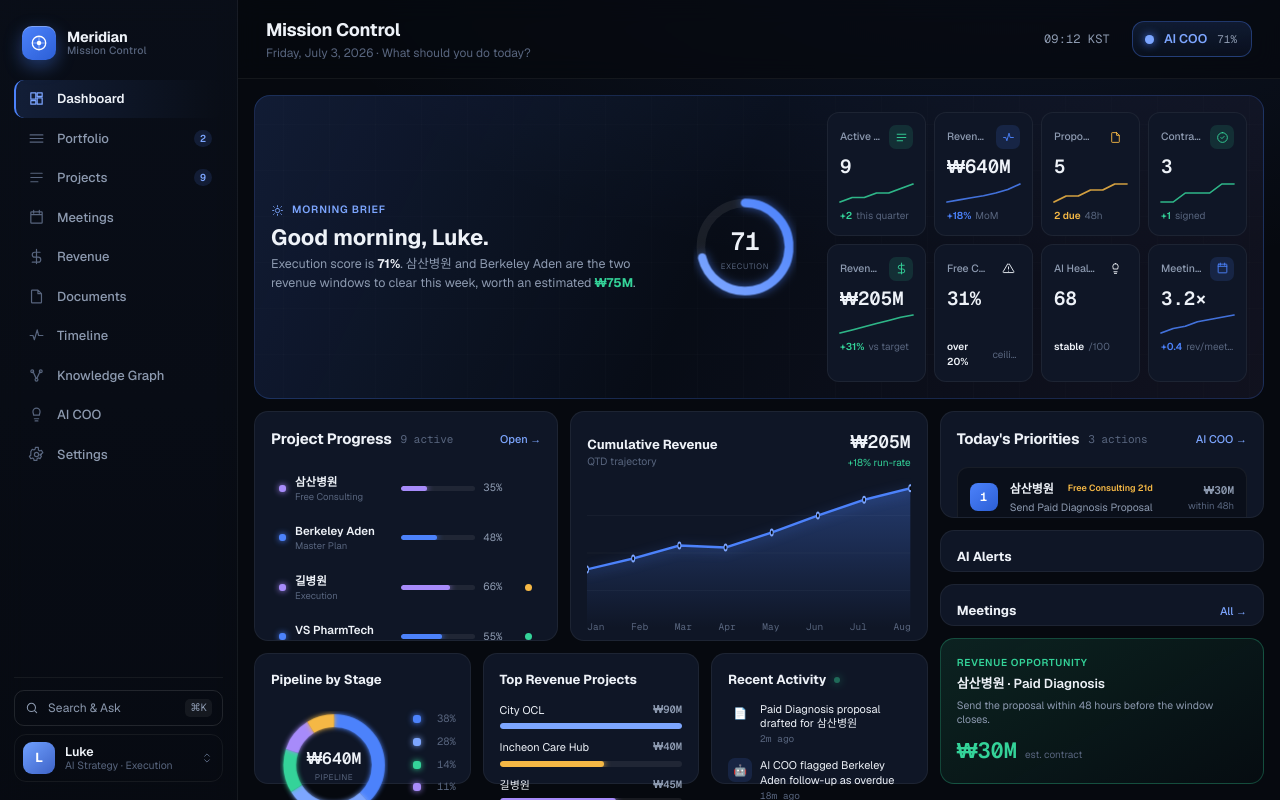
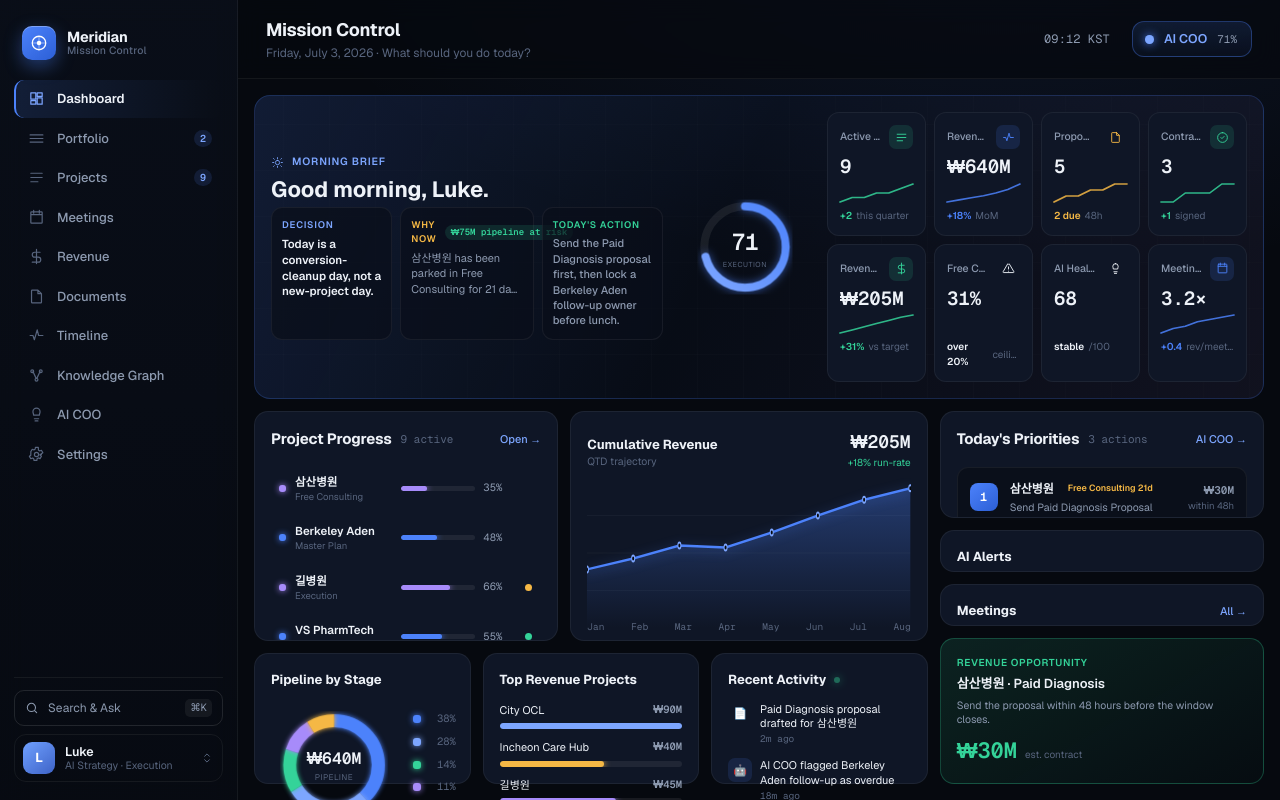
Before and after one commit to vudex-developer/Meridian-mission-control, a Next.js app: page / in a window 1280 px wide. Built offline with nearby package versions, Linux system fonts and the light colour scheme.

Commit message:
Enrich dashboard morning brief

```diff
--- a/scripts/check-dashboard-layout.mjs
+++ b/scripts/check-dashboard-layout.mjs
@@ -20,6 +20,16 @@ if (!page.includes("grid-cols-[minmax(0,1.35fr)_minmax(300px,0.65fr)]")) {
   failures.push("Dashboard is missing the 16:9 desktop board grid.");
 }
 
+if (!page.includes("morning-brief-depth")) {
+  failures.push("Morning Brief is missing the structured depth section.");
+}
+
+for (const label of ["Decision", "Why now", "Today's action"]) {
+  if (!page.includes(label)) {
+    failures.push(`Morning Brief is missing the ${label} cue.`);
+  }
+}
+
 if (!nextConfig.includes("allowedDevOrigins") || !nextConfig.includes("172.30.1.45")) {
   failures.push("Next dev config does not allow the chosen network URL origin.");
 }
--- a/src/app/page.tsx
+++ b/src/app/page.tsx
@@ -28,6 +28,19 @@ export default function DashboardPage() {
   const priorities = recommendations[persona];
   const visibleProjects = projects.slice(0, 7);
   const compactActivity = recentActivity.slice(0, 3);
+  const brief = isLuke
+    ? {
+        decision: "Today is a conversion-cleanup day, not a new-project day.",
+        why: "삼산병원 has been parked in Free Consulting for 21 days and Berkeley Aden is 13 days overdue. Together they represent ₩75M of near-term pipeline that can still move this week.",
+        action: "Send the Paid Diagnosis proposal first, then lock a Berkeley Aden follow-up owner before lunch.",
+        impact: "₩75M pipeline at risk",
+      }
+    : {
+        decision: "Today is an investment-decision day, with VS PharmTech as the highest-conviction memo.",
+        why: "The round timing is closing while Berkeley Aden still needs an MOU call. Delaying either decision weakens the Senior Residence track and the ₩45M unlock.",
+        action: "Finish the VS PharmTech memo, then decide whether Berkeley Aden advances to MOU terms this week.",
+        impact: "₩45M unlock decision",
+      };
 
   return (
     <div className="dashboard-169-board h-full overflow-hidden p-3 xl:p-4">
@@ -41,27 +54,33 @@ export default function DashboardPage() {
           }}
         >
           <div className="grid-bg pointer-events-none absolute inset-0 opacity-50" />
-          <div className="relative grid items-center gap-4 lg:grid-cols-[minmax(0,1.15fr)_auto_minmax(420px,0.9fr)]">
+          <div className="relative grid items-center gap-4 lg:grid-cols-[minmax(0,1.2fr)_auto_minmax(420px,0.82fr)]">
             <div className="min-w-0">
               <div className="flex items-center gap-2 text-[10.5px] font-semibold uppercase tracking-[0.08em] text-accent2">
                 <Icon path="M12 3v2M12 19v2M5 12H3M21 12h-2M6 6l-1.4-1.4M19.4 19.4 18 18M18 6l1.4-1.4M4.6 19.4 6 18M12 8a4 4 0 1 0 0 8 4 4 0 0 0 0-8Z" size={13} width={1.6} />
                 Morning Brief
               </div>
               <h1 className="m-[7px_0_5px] text-[22px] font-bold leading-[1.15]">Good morning, {founder.name}.</h1>
-              <p className="m-0 line-clamp-2 max-w-[760px] text-[12.5px] leading-[1.45] text-text2">
-                {isLuke ? (
-                  <>
-                    Execution score is <strong className="text-text">71%</strong>. 삼산병원 and Berkeley Aden are the two revenue windows to clear this week, worth an estimated <strong className="text-green">₩75M</strong>.
-                  </>
-                ) : (
-                  <>
-                    Deal score is <strong className="text-text">68%</strong>. VS PharmTech is highest-conviction, while Berkeley Aden needs a decision to unlock <strong className="text-green">₩45M</strong>.
-                  </>
-                )}
-              </p>
+              <div className="morning-brief-depth grid max-w-[840px] gap-2 md:grid-cols-[1fr_1.1fr_1fr]">
+                <div className="rounded-[11px] border border-border bg-bg2/70 p-[10px]">
+                  <div className="mb-[4px] text-[9.5px] font-semibold uppercase tracking-[0.08em] text-accent2">Decision</div>
+                  <div className="text-[11.5px] font-semibold leading-[1.35] text-text">{brief.decision}</div>
+                </div>
+                <div className="rounded-[11px] border border-border bg-bg2/70 p-[10px]">
+                  <div className="mb-[4px] flex items-center justify-between gap-2">
+                    <span className="text-[9.5px] font-semibold uppercase tracking-[0.08em] text-amber">Why now</span>
+                    <span className="shrink-0 rounded-full bg-greendim px-[6px] py-[1px] font-mono text-[9px] font-semibold text-green">{brief.impact}</span>
+                  </div>
+                  <div className="line-clamp-3 text-[11px] leading-[1.4] text-text2">{brief.why}</div>
+                </div>
+                <div className="rounded-[11px] border border-border bg-bg2/70 p-[10px]">
+                  <div className="mb-[4px] text-[9.5px] font-semibold uppercase tracking-[0.08em] text-green">Today's action</div>
+                  <div className="text-[11px] font-medium leading-[1.4] text-text2">{brief.action}</div>
+                </div>
+              </div>
             </div>
 
-            <div className="hidden scale-[0.78] lg:block">
+            <div className="hidden scale-[0.72] lg:block">
               <RingGauge value={founder.execScore} />
             </div>
 
```
